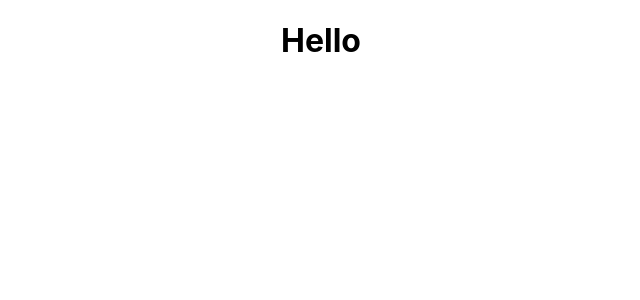
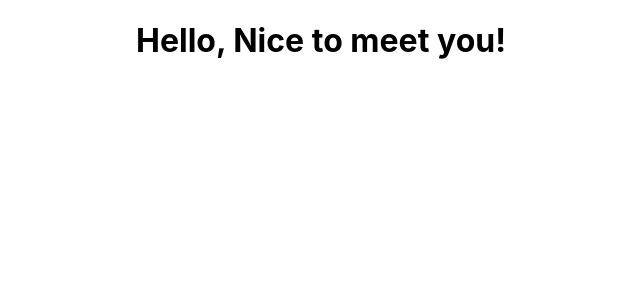
Before and after one commit to jax-parker/react2, a React (Create React App) app in the folder my-app/: page / in a window 1280 px wide. Shown: the top 300 px of the page, without its empty margins (319-959 px from the left). Built offline with nearby package versions, Linux system fonts and the light colour scheme.

Commit message:
add prop

```diff
--- a/my-app/src/App.js
+++ b/my-app/src/App.js
@@ -5,7 +5,7 @@
 function App() {
   return (
     <div className="App">
-      <FunctionalGreetingWithProps />
+      <FunctionalGreetingWithProps greeting="Nice to meet you!" name="Mike" age = "32"/>
     </div>
   );
 }
--- a/my-app/src/components/FunctionalGreetingWithProps.js
+++ b/my-app/src/components/FunctionalGreetingWithProps.js
@@ -1,7 +1,10 @@
 import React from "react";
 
-function FunctionalGreeting() {
-    return <h1>Hello</h1>
+// function FunctionalGreeting() {
+//     return <h1>Hello</h1>
+// }
+const FunctionalGreeting = (props) => {
+    console.log(props);
+    return <h1>Hello, {props.greeting}</h1>;
 }
-//const FunctionalGreeting = () => <h1>Hello</h1>;
 export default FunctionalGreeting;
```
